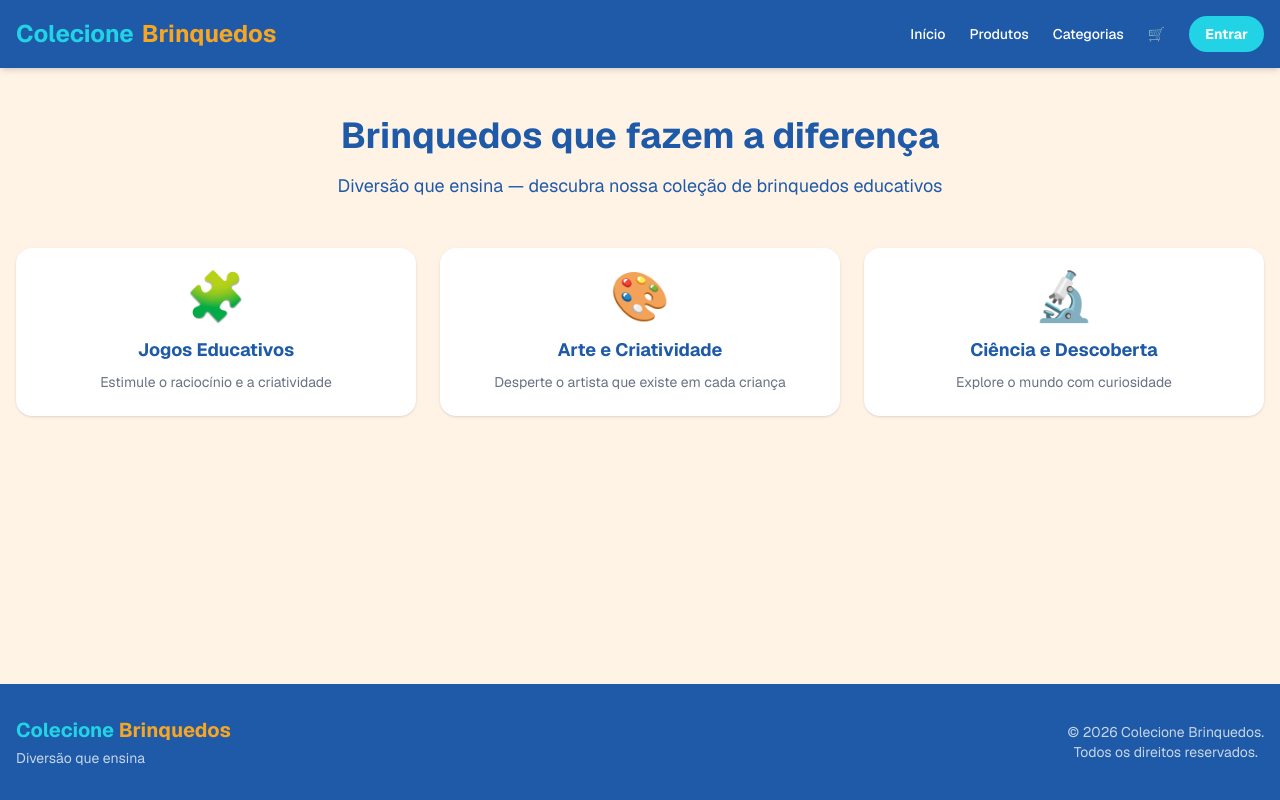
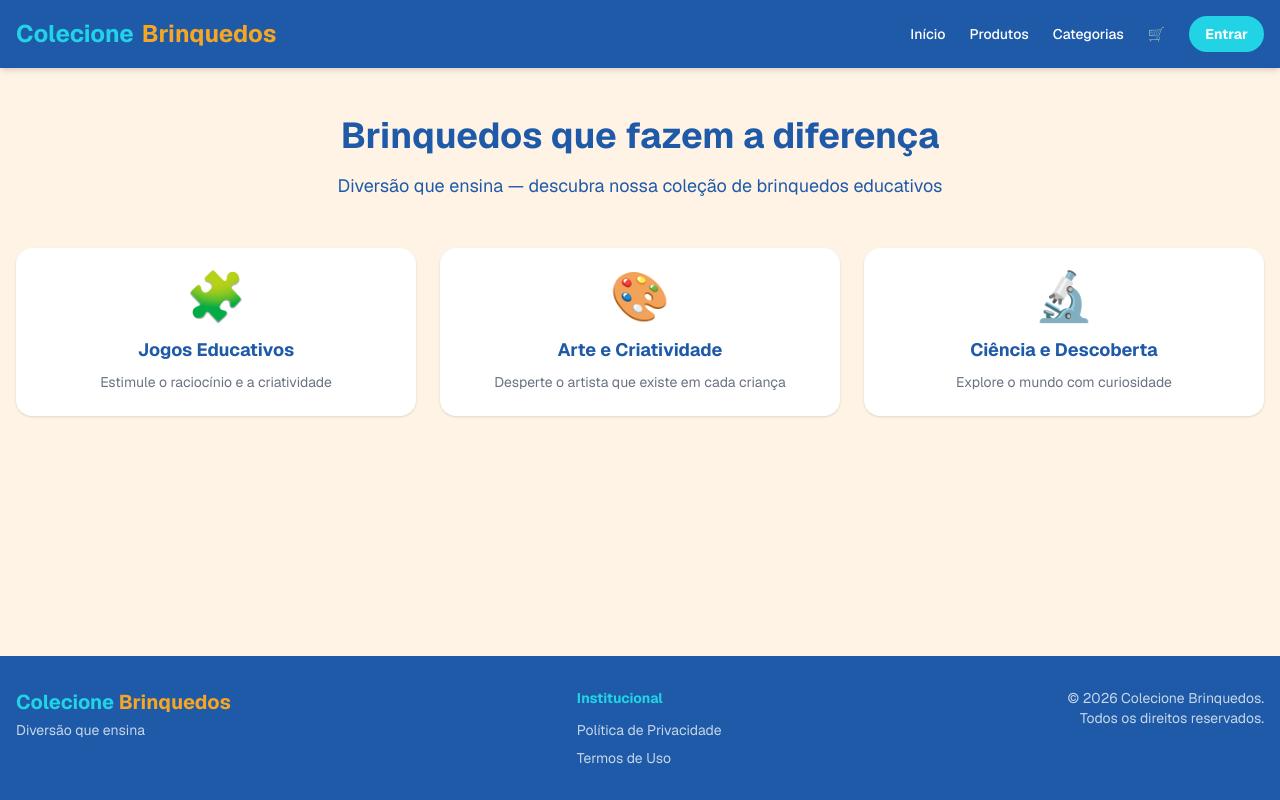
Before and after one commit to carolinerener/colecione-brinquedos-front, a Next.js app: page / in a window 1280 px wide. Built offline with nearby package versions, Linux system fonts and the light colour scheme.

Commit message:
feat(footer): adicionar links institucionais no rodape

```diff
--- a/src/components/layout/Footer.tsx
+++ b/src/components/layout/Footer.tsx
@@ -1,9 +1,11 @@
+import Link from 'next/link';
+
 export default function Footer() {
   return (
     <footer style={{ backgroundColor: '#1E5AA8' }} className="text-white mt-auto">
       <div className="max-w-7xl mx-auto px-4 py-8">
 
-        <div className="flex flex-col md:flex-row justify-between items-center gap-4">
+        <div className="flex flex-col md:flex-row justify-between items-start gap-6">
 
           <div>
             <span style={{ color: '#22D3E6' }} className="text-xl font-bold">
@@ -15,7 +17,17 @@ export default function Footer() {
             <p className="text-sm mt-1 opacity-75">Diversão que ensina</p>
           </div>
 
-          <div className="text-sm opacity-75 text-center">
+          <div className="flex flex-col gap-2 text-sm">
+            <p className="font-bold mb-1" style={{ color: '#22D3E6' }}>Institucional</p>
+            <Link href="/politica-de-privacidade" className="opacity-75 hover:opacity-100 hover:underline">
+              Política de Privacidade
+            </Link>
+            <Link href="/termos-de-uso" className="opacity-75 hover:opacity-100 hover:underline">
+              Termos de Uso
+            </Link>
+          </div>
+
+          <div className="text-sm opacity-75 text-center md:text-right">
             <p>© {new Date().getFullYear()} Colecione Brinquedos.</p>
             <p>Todos os direitos reservados.</p>
           </div>
```
